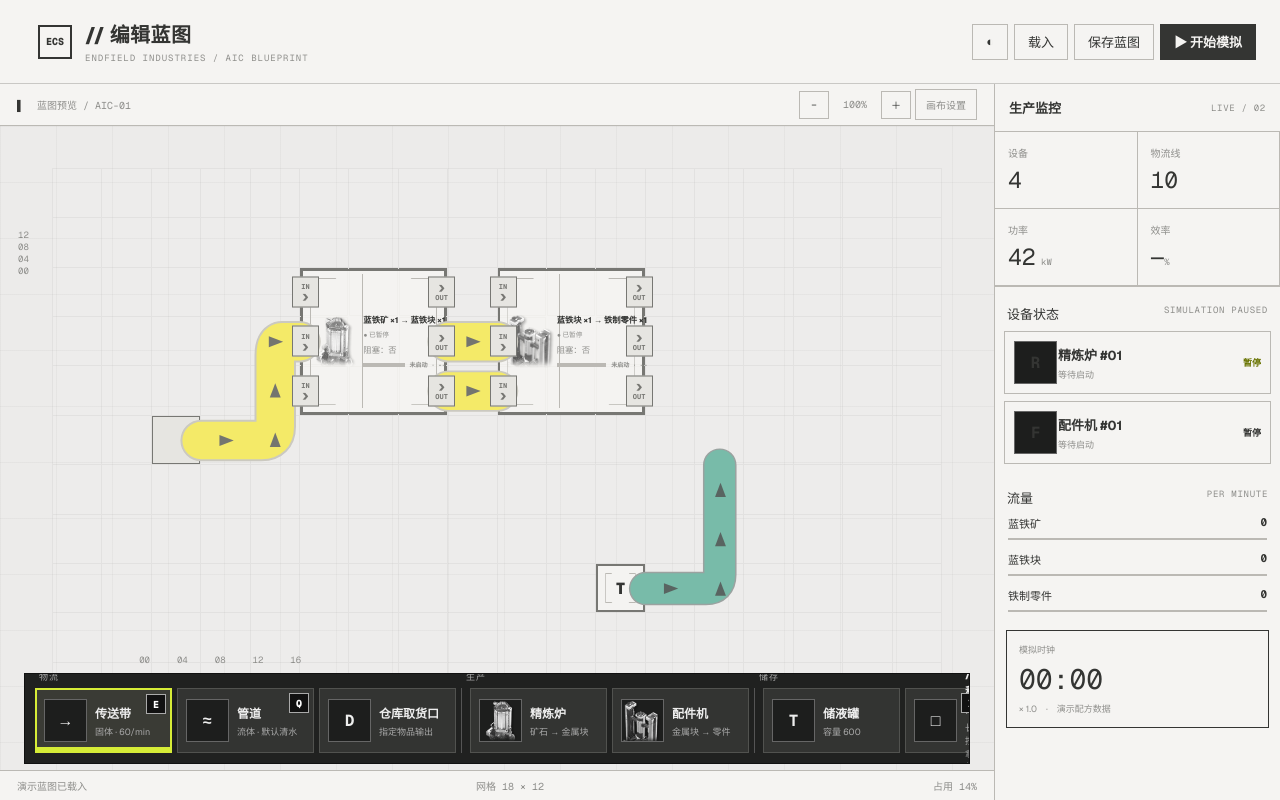
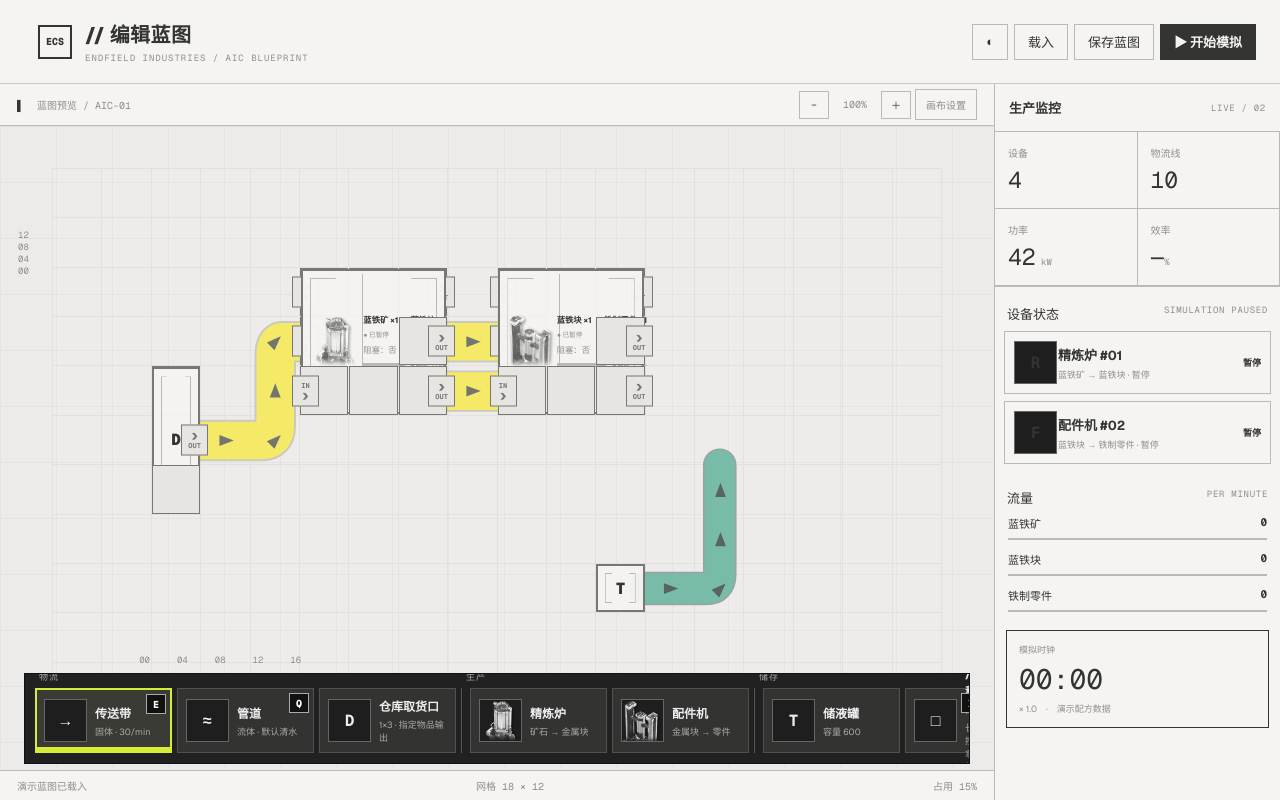
Before and after one commit to ZiSangMuZhi/endfield-construction-simulator, a Next.js app: page / in a window 1280 px wide. Built offline with nearby package versions, Linux system fonts and the light colour scheme.

Commit message:
fix: align logistics layers and entity simulation

```diff
--- a/app/page.tsx
+++ b/app/page.tsx
@@ -5,7 +5,7 @@ import { useEffect, useMemo, useRef, useState } from "react";
 type Kind = "belt" | "pipe" | "refiner" | "fitter" | "tank" | "depot";
 type Direction = 0 | 1 | 2 | 3;
 type PipeContent = "clean-water" | "liquid-xiranite" | "sewage";
-type Cell = { kind: Kind; rotation: Direction; entry?: Direction; id: string; root?: boolean; partX?: number; partY?: number; size?: number; content?: PipeContent };
+type Cell = { kind: Kind; rotation: Direction; entry?: Direction; id: string; root?: boolean; partX?: number; partY?: number; size?: number; width?: number; height?: number; content?: PipeContent };
 type Grid = Record<string, Cell>;
 
 const DEFAULT_COLS = 18;
@@ -23,6 +23,20 @@ const directionBetween = (fromX: number, fromY: number, toX: number, toY: number
 
 type FlowRoute = { id: string; kind: "belt" | "pipe"; cells: { x:number; y:number; cell:Cell }[]; path: string };
 type PickedEntity = { id:string; mode:"move" | "copy"; cells:{ dx:number; dy:number; cell:Cell }[] };
+type MachineState = { id:string; kind:"refiner"|"fitter"; status:"idle"|"running"|"waiting"|"starved"|"blocked"; progress:number; remaining:string; hasInput:boolean; hasOutput:boolean };
+
+function arrowAngle(cell: Cell) {
+  if (cell.entry == null) return cell.rotation * 90;
+  const incoming = DELTAS[opposite(cell.entry)], outgoing = DELTAS[cell.rotation];
+  const x = incoming[0] + outgoing[0], y = incoming[1] + outgoing[1];
+  return x === 0 && y === 0 ? cell.rotation * 90 : Math.atan2(y,x) * 180 / Math.PI;
+}
+
+function entityPhase(id: string, cycle: number) {
+  let hash=0;
+  for (const character of id) hash=(hash*31+character.charCodeAt(0))>>>0;
+  return hash%cycle;
+}
 
 function roundedPath(points: { x:number; y:number; cell:Cell }[]) {
   if (!points.length) return "";
@@ -80,16 +94,18 @@ function getFlowRoutes(grid: Grid, kind: "belt" | "pipe"): FlowRoute[] {
 }
 
 const tools: { kind: Kind; label: string; group: string; glyph: string; desc: string; image?: string }[] = [
-  { kind: "belt", label: "传送带", group: "物流", glyph: "→", desc: "固体 · 60/min" },
+  { kind: "belt", label: "传送带", group: "物流", glyph: "→", desc: "固体 · 30/min" },
   { kind: "pipe", label: "管道", group: "物流", glyph: "≈", desc: "流体 · 默认清水" },
-  { kind: "depot", label: "仓库取货口", group: "物流", glyph: "D", desc: "指定物品输出" },
+  { kind: "depot", label: "仓库取货口", group: "物流", glyph: "D", desc: "1×3 · 指定物品输出" },
   { kind: "refiner", label: "精炼炉", group: "生产", glyph: "R", desc: "矿石 → 金属块", image:"/assets/machines/refinery.webp" },
   { kind: "fitter", label: "配件机", group: "生产", glyph: "F", desc: "金属块 → 零件", image:"/assets/machines/assembler.webp" },
   { kind: "tank", label: "储液罐", group: "储存", glyph: "T", desc: "容量 600" },
 ];
 
 const baseInitial: Grid = {
-  "2,5": { kind: "depot", rotation: 0, id: "a" },
+  "2,4": { kind: "depot", rotation: 0, id: "a", partX:0, partY:0, width:1, height:3 },
+  "2,5": { kind: "depot", rotation: 0, id: "a", root:true, partX:0, partY:1, width:1, height:3 },
+  "2,6": { kind: "depot", rotation: 0, id: "a", partX:0, partY:2, width:1, height:3 },
   "3,5": { kind: "belt", rotation: 0, entry:2, id: "b" },
   "4,5": { kind: "belt", rotation: 3, entry:2, id: "c" },
   "4,4": { kind: "belt", rotation: 3, entry:1, id: "c2" },
@@ -107,18 +123,13 @@ const initial = (() => {
   const next = { ...baseInitial };
   const seed = (kind: "refiner" | "fitter", sx: number, sy: number, id: string) => {
     for (let dy = 0; dy < 3; dy++) for (let dx = 0; dx < 3; dx++)
-      next[keyOf(sx + dx, sy + dy)] = { kind, rotation: 0, id, root: dx === 1 && dy === 1, partX:dx, partY:dy, size:3 };
+      next[keyOf(sx + dx, sy + dy)] = { kind, rotation: 0, id, root: dx === 1 && dy === 1, partX:dx, partY:dy, size:3, width:3, height:3 };
   };
   seed("refiner", 5, 2, "d"); seed("fitter", 9, 2, "g");
   return next;
 })();
 
 const isTransport = (kind?: Kind) => kind === "belt" || kind === "pipe";
-
-function cellStatus(cell: Cell, running: boolean, tick: number) {
-  if (!running || !["refiner", "fitter"].includes(cell.kind)) return "idle";
-  return cell.kind === "refiner" || tick % 50 < 36 ? "running" : "waiting";
-}
 
 export default function Home() {
   const [theme, setTheme] = useState<"light" | "dark">("light");
@@ -156,6 +167,31 @@ export default function Home() {
     };
   }, [grid]);
   const flowRoutes = useMemo(() => [...getFlowRoutes(grid, "belt"), ...getFlowRoutes(grid, "pipe")], [grid]);
+  const machineStates = useMemo<Record<string,MachineState>>(()=>{
+    const entities = new Map<string,{cell:Cell;positions:{x:number;y:number;cell:Cell}[]}>();
+    Object.entries(grid).forEach(([key,cell])=>{
+      if (cell.kind!=="refiner" && cell.kind!=="fitter") return;
+      const [x,y]=key.split(",").map(Number);
+      const existing=entities.get(cell.id)??{cell,positions:[]};
+      existing.positions.push({x,y,cell}); entities.set(cell.id,existing);
+    });
+    const states:Record<string,MachineState>={};
+    entities.forEach(({cell,positions},id)=>{
+      const width=cell.width??cell.size??3, height=cell.height??cell.size??3;
+      const inputSide=opposite(cell.rotation), outputSide=cell.rotation;
+      const onSide=(part:Cell,side:Direction)=>side===0 ? part.partX===width-1 : side===1 ? part.partY===height-1 : side===2 ? part.partX===0 : part.partY===0;
+      const neighborAt=(position:{x:number;y:number},side:Direction)=>{const [dx,dy]=DELTAS[side];return grid[keyOf(position.x+dx,position.y+dy)]};
+      const hasInput=positions.some((position)=>onSide(position.cell,inputSide) && (()=>{const neighbor=neighborAt(position,inputSide);return neighbor?.kind==="belt" && neighbor.rotation===opposite(inputSide)})());
+      const hasOutput=positions.some((position)=>onSide(position.cell,outputSide) && (()=>{const neighbor=neighborAt(position,outputSide);return neighbor?.kind==="belt" && neighbor.entry===opposite(outputSide)})());
+      const cycle=cell.kind==="fitter"?50:30, active=cell.kind==="fitter"?36:30;
+      const phase=(tick+entityPhase(id,cycle))%cycle;
+      const status:MachineState["status"]=!running?"idle":!hasInput?"starved":!hasOutput?"blocked":cell.kind==="fitter"&&phase>=active?"waiting":"running";
+      const progress=status==="running"?Math.min(100,Math.round(phase/active*100)):0;
+      states[id]={id,kind:cell.kind,status,progress,remaining:status==="running"?Math.max(0,(active-phase)*.12).toFixed(1):"--",hasInput,hasOutput};
+    });
+    return states;
+  },[grid,running,tick]);
+  const productionStates = Object.values(machineStates);
   const selectedEntity = selectedEntityId ? Object.values(grid).find((cell)=>cell.id===selectedEntityId) : null;
 
   function preparePlacement(id: string, mode: "move" | "copy") {
@@ -188,11 +224,25 @@ export default function Home() {
   function rotateSelected() {
     if (!selectedEntityId) return;
     setGrid((old)=>{
+      const entries=Object.entries(old).filter(([,cell])=>cell.id===selectedEntityId);
+      if(!entries.length)return old;
+      const first=entries[0][1];
       const next={...old};
-      Object.keys(next).forEach((key)=>{if(next[key].id===selectedEntityId){const cell=next[key];next[key]={...cell,rotation:((cell.rotation+1)%4) as Direction,entry:cell.entry==null?undefined:((cell.entry+1)%4) as Direction}}});
+      if(isTransport(first.kind)){
+        entries.forEach(([key,cell])=>{next[key]={...cell,rotation:((cell.rotation+1)%4) as Direction,entry:cell.entry==null?undefined:((cell.entry+1)%4) as Direction}});
+        setNotice("已顺时针旋转 90°");
+        return next;
+      }
+      const positioned=entries.map(([key,cell])=>{const [x,y]=key.split(",").map(Number);return{x,y,cell}});
+      const minX=Math.min(...positioned.map((item)=>item.x)),minY=Math.min(...positioned.map((item)=>item.y));
+      const width=first.width??first.size??1,height=first.height??first.size??1;
+      const rotated=positioned.map(({cell})=>{const partX=cell.partX??0,partY=cell.partY??0;return{x:minX+height-1-partY,y:minY+partX,cell,partX:height-1-partY,partY:partX}});
+      if(rotated.some(({x,y})=>x<0||y<0||x>=cols||y>=rows||(old[keyOf(x,y)]&&old[keyOf(x,y)].id!==selectedEntityId))){setNotice("旋转后将超出画布或与现有设施冲突");return old}
+      entries.forEach(([key])=>delete next[key]);
+      rotated.forEach(({x,y,cell,partX,partY})=>{next[keyOf(x,y)]={...cell,partX,partY,width:height,height:width,rotation:((cell.rotation+1)%4) as Direction}});
+      setNotice("已顺时针旋转 90°");
       return next;
     });
-    setNotice("已顺时针旋转 90°");
   }
 
   useEffect(() => {
@@ -234,12 +284,14 @@ export default function Home() {
         drawHead.current = { x, y, kind:selected };
         return next;
       }
-      const size = selected === "refiner" || selected === "fitter" ? 3 : 1;
-      if (x + size > cols || y + size > rows) return old;
-      const cells = Array.from({ length: size * size }, (_, i) => keyOf(x + i % size, y + Math.floor(i / size)));
+      const width = selected === "refiner" || selected === "fitter" ? 3 : 1;
+      const height = selected === "refiner" || selected === "fitter" || selected === "depot" ? 3 : 1;
+      if (x + width > cols || y + height > rows) return old;
+      const cells = Array.from({ length: width * height }, (_, i) => keyOf(x + i % width, y + Math.floor(i / width)));
       if (cells.some((k) => old[k])) { setNotice("设备占地与现有设施冲突"); return old; }
       const id = crypto.randomUUID(); const next = { ...old };
-      cells.forEach((k, i) => next[k] = { kind: selected, rotation: 0, id, root: size === 1 || i === 4, partX:i%size, partY:Math.floor(i/size), size });
+      const rootIndex=Math.floor(height/2)*width+Math.floor(width/2);
+      cells.forEach((k, i) => next[k] = { kind:selected,rotation:0,id,root:i===rootIndex,partX:i%width,partY:Math.floor(i/width),size:Math.max(width,height),width,height });
       return next;
     });
   }
@@ -319,7 +371,7 @@ export default function Home() {
               <svg className="transport-overlay" viewBox={`0 0 ${cols} ${rows}`} preserveAspectRatio="none" aria-hidden="true">
                 {flowRoutes.map((route)=><g key={route.id} className={`route-track ${route.kind}`} data-content={route.cells[0]?.cell.content}>
                   <path className="track-edge" d={route.path}/><path className="track-fill" d={route.path}/>
-                  {route.cells.map(({x,y,cell})=><path key={`${x},${y}`} className="direction-arrow" d="M -.13 -.11 L .16 0 L -.13 .11 Z" transform={`translate(${x+.5} ${y+.5}) rotate(${cell.rotation*90})`}/>) }
+                  {route.cells.map(({x,y,cell})=><path key={`${x},${y}`} className="direction-arrow" d="M -.13 -.11 L .16 0 L -.13 .11 Z" transform={`translate(${x+.5} ${y+.5}) rotate(${arrowAngle(cell)})`}/>) }
                 </g>)}
               </svg>
               {running && <svg className="flow-overlay" viewBox={`0 0 ${cols} ${rows}`} preserveAspectRatio="none" aria-hidden="true">
@@ -338,18 +390,21 @@ export default function Home() {
               </svg>}
               {Array.from({ length: cols * rows }).map((_, index) => {
                 const x = index % cols; const y = Math.floor(index / cols); const cell = grid[keyOf(x, y)];
-                const status = cell ? cellStatus(cell, running, tick) : "";
-                const machine = cell?.kind === "refiner" ? { recipe:"蓝铁矿 ×1 → 蓝铁块 ×1", state:running ? "生产中" : "已暂停", blocked:"否" } : cell?.kind === "fitter" ? { recipe:"蓝铁块 ×1 → 铁制零件 ×1", state:status === "running" ? "生产中" : running ? "缺料等待" : "已暂停", blocked:"否" } : null;
-                const activeTicks = cell?.kind === "fitter" ? 36 : 30;
-                const phaseTick = cell?.kind === "fitter" ? tick % 50 : tick % 30;
-                const processing = Boolean(machine && status === "running");
-                const processProgress = processing ? Math.min(100,Math.round(phaseTick/activeTicks*100)) : 0;
-                const remainingSeconds = processing ? Math.max(0,(activeTicks-phaseTick)*.12).toFixed(1) : "--";
+                const machineState=cell?machineStates[cell.id]:undefined;
+                const status = machineState?.status??"idle";
+                const stateLabel=status==="running"?"生产中":status==="waiting"?"周期等待":status==="starved"?"缺少输入":status==="blocked"?"输出阻塞":"已暂停";
+                const machine = cell?.kind === "refiner" ? { recipe:"蓝铁矿 ×1 → 蓝铁块 ×1", state:stateLabel, blocked:status==="blocked"?"是":"否" } : cell?.kind === "fitter" ? { recipe:"蓝铁块 ×1 → 铁制零件 ×1", state:stateLabel, blocked:status==="blocked"?"是":"否" } : null;
+                const processing = status === "running";
+                const processProgress = machineState?.progress??0;
+                const remainingSeconds = machineState?.remaining??"--";
                 const machineImage = cell?.kind === "refiner" ? "/assets/machines/refinery.webp" : cell?.kind === "fitter" ? "/assets/machines/assembler.webp" : null;
-                const sideHasCell = (side:Direction) => side===0 ? cell?.partX===(cell?.size??1)-1 : side===1 ? cell?.partY===(cell?.size??1)-1 : side===2 ? cell?.partX===0 : cell?.partY===0;
+                const cellWidth=cell?.width??cell?.size??1,cellHeight=cell?.height??cell?.size??1;
+                const sideHasCell = (side:Direction) => side===0 ? cell?.partX===cellWidth-1 : side===1 ? cell?.partY===cellHeight-1 : side===2 ? cell?.partX===0 : cell?.partY===0;
+                const sideCenterCell = (side:Direction) => side===0||side===2 ? cell?.partY===Math.floor(cellHeight/2) : cell?.partX===Math.floor(cellWidth/2);
                 const outputSide = cell?.rotation ?? 0, inputSide = opposite(outputSide);
                 const inputPort = machine && sideHasCell(inputSide);
-                const outputPort = machine && sideHasCell(outputSide);
+                const outputPort = cell?.kind==="depot" ? sideHasCell(outputSide)&&sideCenterCell(outputSide) : machine && sideHasCell(outputSide);
+                const footprintStyle=cell?.root?{left:`-${(cell.partX??0)*100}%`,top:`-${(cell.partY??0)*100}%`,right:`-${(cellWidth-1-(cell.partX??0))*100}%`,bottom:`-${(cellHeight-1-(cell.partY??0))*100}%`}:undefined;
                 const entitySelected = Boolean(cell && cell.id===selectedEntityId);
                 const entityPicked = Boolean(cell && pickedEntity?.id===cell.id && pickedEntity.mode==="move");
                 return <button key={index} className={`cell ${cell ? `placed ${cell.kind}` : ""} ${status} ${entitySelected ? "selected-entity" : ""} ${entityPicked ? "picked-entity" : ""}`} aria-label={`${x},${y}${cell ? ` ${cell.kind}` : ""}`}
@@ -365,7 +420,7 @@ export default function Home() {
                     drawHead.current=null; setDrawing(true); paint(x, y, true);
                   }} onMouseEnter={() => drawing && paint(x, y)} onMouseLeave={()=>{if(holdTimer.current){window.clearTimeout(holdTimer.current);holdTimer.current=null}}} onMouseUp={() => {if(holdTimer.current){window.clearTimeout(holdTimer.current);holdTimer.current=null}setDrawing(false);drawHead.current=null;}}
                   onContextMenu={(e) => { e.preventDefault(); setGrid((old) => { const target=old[keyOf(x,y)]; if(!target)return old; const next={...old}; Object.keys(next).forEach(k=>{if(next[k].id===target.id)delete next[k]}); return next; }); }}>
-                    {cell && !isTransport(cell.kind) && <><span className={`cell-glyph ${cell.root ? `root ${cell.size === 1 || cell.size == null ? "compact" : ""}` : "part"}`}>{cell.root && <><b>{machineImage ? <img src={machineImage} alt={tools.find((t) => t.kind === cell.kind)?.label}/> : tools.find((t) => t.kind === cell.kind)?.glyph}</b>{machine && <span className="machine-overlay"><strong>{machine.recipe}</strong><small className={status}>● {machine.state}</small><em>阻塞：{machine.blocked}</em><span className="machine-progress"><i><b style={{width:`${processProgress}%`}}/></i><em>{processing ? `${processProgress}% · 剩余 ${remainingSeconds}s` : running ? "等待输入 · --" : "未启动 · --"}</em></span></span>}</>}</span>{inputPort && <span className={`port-marker input side-${inputSide}`} title="物品输入口"><i>IN</i><b>›</b></span>}{outputPort && <span className={`port-marker output side-${outputSide}`} title="物品输出口"><b>›</b><i>OUT</i></span>}{cell.root && status === "waiting" && <span className="wait-ring" />}</>}
+                    {cell && !isTransport(cell.kind) && <><span style={footprintStyle} className={`cell-glyph ${cell.root ? `root ${!machine ? "compact" : ""}` : "part"}`}>{cell.root && <><b>{machineImage ? <img src={machineImage} alt={tools.find((t) => t.kind === cell.kind)?.label}/> : tools.find((t) => t.kind === cell.kind)?.glyph}</b>{machine && <span className="machine-overlay"><strong>{machine.recipe}</strong><small className={status}>● {machine.state}</small><em>阻塞：{machine.blocked}</em><span className="machine-progress"><i><b style={{width:`${processProgress}%`}}/></i><em>{processing ? `${processProgress}% · 剩余 ${remainingSeconds}s` : status==="starved" ? "缺少输入 · --" : status==="blocked" ? "输出阻塞 · --" : running ? "周期等待 · --" : "未启动 · --"}</em></span></span>}</>}</span>{inputPort && <span className={`port-marker input side-${inputSide}`} title="物品输入口"><i>IN</i><b>›</b></span>}{outputPort && <span className={`port-marker output side-${outputSide}`} title="物品输出口"><b>›</b><i>OUT</i></span>}{cell.root && status === "waiting" && <span className="wait-ring" />}</>}
                   </button>;
               })}
             </div>
@@ -376,10 +431,9 @@ export default function Home() {
 
         <aside className="inspector panel">
           <div className="panel-heading"><span>生产监控</span><small>LIVE / 02</small></div>
-          <div className="metric-grid"><div><small>设备</small><strong>{counts.devices}</strong></div><div><small>物流线</small><strong>{counts.belts + counts.pipes}</strong></div><div><small>功率</small><strong>42<span> kW</span></strong></div><div><small>效率</small><strong>{running ? "72" : "—"}<span>%</span></strong></div></div>
+          <div className="metric-grid"><div><small>设备</small><strong>{counts.devices}</strong></div><div><small>物流线</small><strong>{counts.belts + counts.pipes}</strong></div><div><small>功率</small><strong>{productionStates.length*10+22}<span> kW</span></strong></div><div><small>效率</small><strong>{running&&productionStates.length ? Math.round(productionStates.filter((state)=>state.status==="running").length/productionStates.length*100) : "—"}<span>%</span></strong></div></div>
           <div className="section-title"><span>设备状态</span><small>{running ? "SIMULATION ACTIVE" : "SIMULATION PAUSED"}</small></div>
-          <div className="machine-card good"><div className="machine-icon">R</div><div><strong>精炼炉 #01</strong><small>{running ? "蓝铁矿 → 蓝铁块 · 未阻塞" : "等待启动"}</small></div><em>{running ? "全速" : "暂停"}</em></div>
-          <div className={`machine-card ${running ? "warn" : ""}`}><div className="machine-icon">F</div><div><strong>配件机 #01</strong><small>{running ? "蓝铁块 → 铁制零件 · 缺料 / 未阻塞" : "等待启动"}</small></div><em>{running ? "72%" : "暂停"}</em></div>
+          {productionStates.map((state,index)=>{const stateText=state.status==="running"?"生产中":state.status==="waiting"?"周期等待":state.status==="starved"?"缺少输入":state.status==="blocked"?"输出阻塞":"暂停";return <div key={state.id} className={`machine-card ${state.status==="running"?"good":state.status!=="idle"?"warn":""}`}><div className="machine-icon">{state.kind==="refiner"?"R":"F"}</div><div><strong>{state.kind==="refiner"?"精炼炉":"配件机"} #{String(index+1).padStart(2,"0")}</strong><small>{state.kind==="refiner"?"蓝铁矿 → 蓝铁块":"蓝铁块 → 铁制零件"} · {stateText}</small></div><em>{state.status==="running"?`${state.progress}%`:stateText}</em></div>})}
           <div className="section-title"><span>流量</span><small>PER MINUTE</small></div>
           <div className="flow-row"><span>蓝铁矿</span><b>{running ? 30 : 0}</b><i style={{ width: running ? "54%" : 0 }} /></div>
           <div className="flow-row"><span>蓝铁块</span><b>{running ? 18 : 0}</b><i style={{ width: running ? "34%" : 0 }} /></div>
```
Also changed, not shown: app/globals.css, 4 other files (tests, documents, lock files or other folders).
